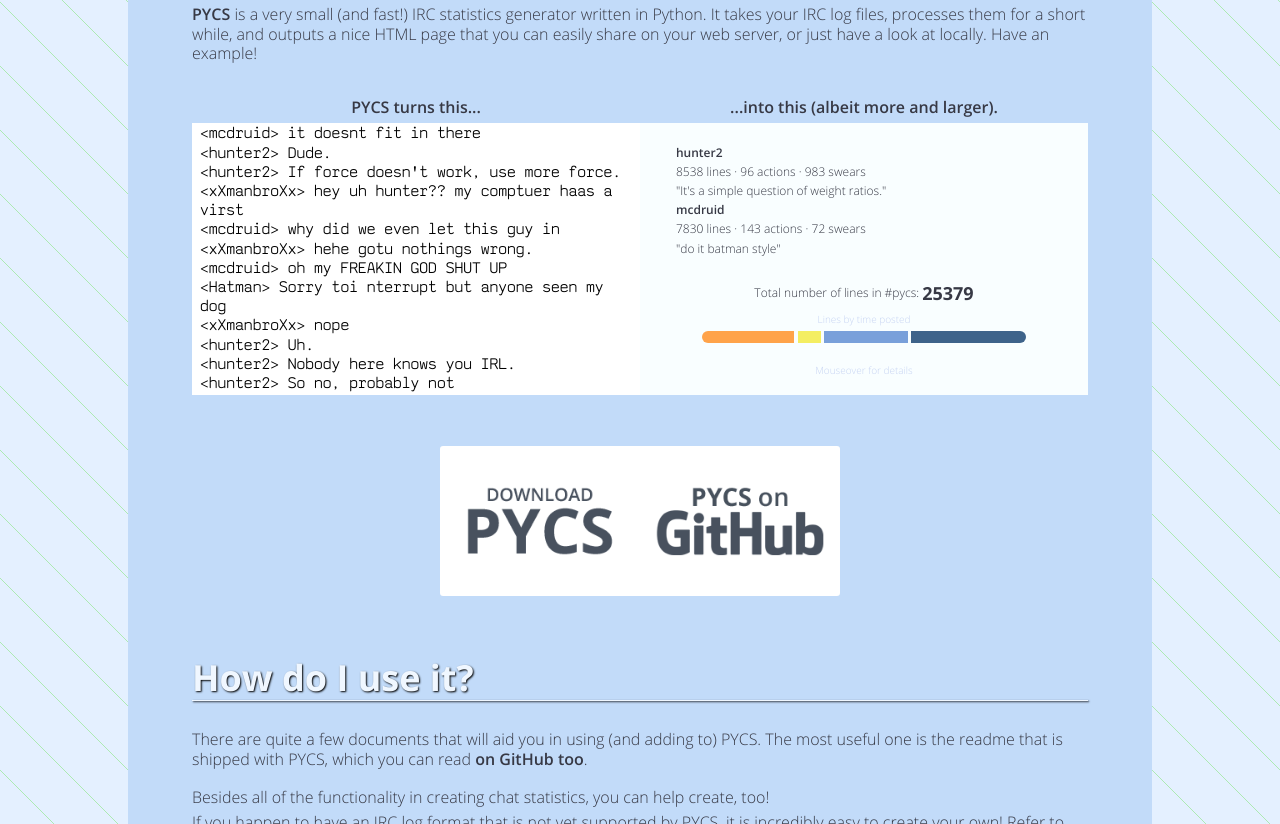
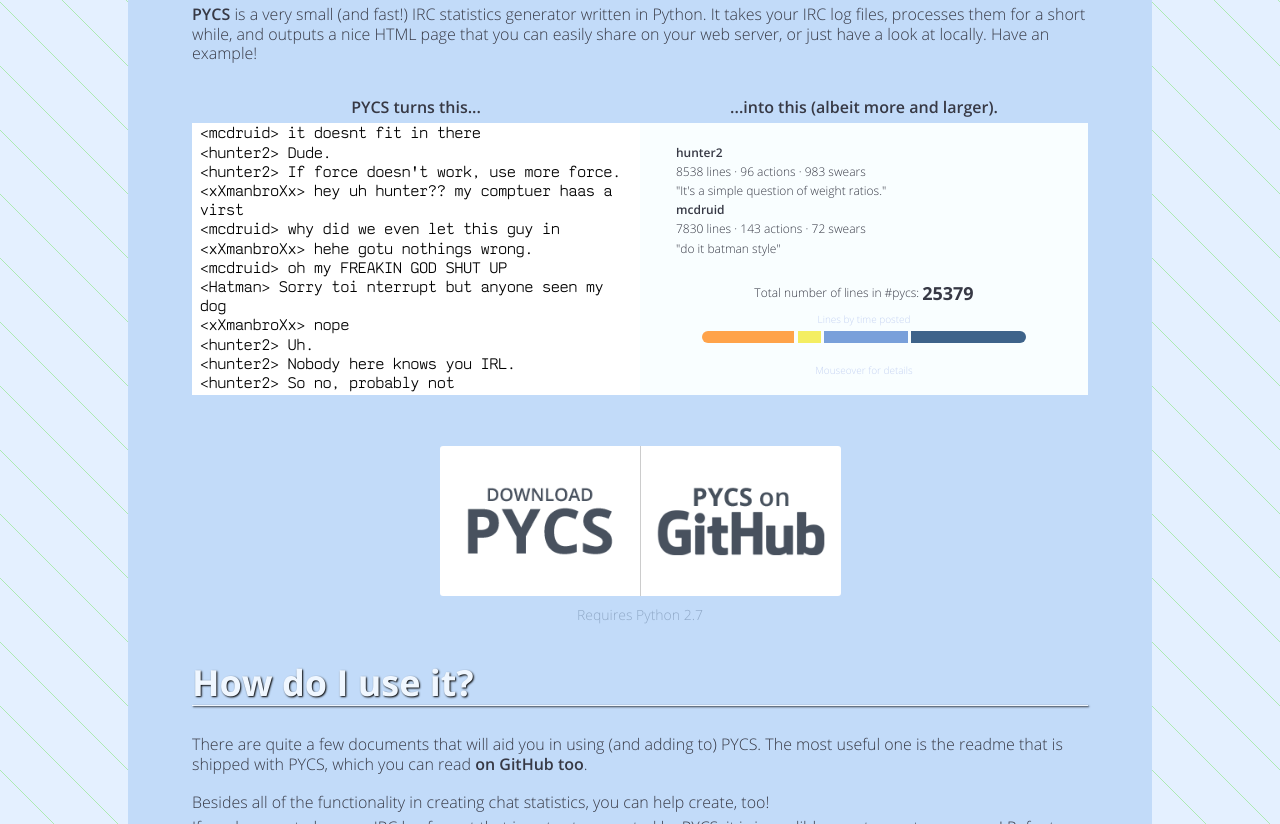
Before and after one commit to obskyr/pycs, a plain HTML site: page index.html in a window 1280 px wide. Shown: the part 382-1206 px from the top of the page. Drawn offline with Linux system fonts and the light colour scheme.

Commit message:
Added requirement text, minor fixes.

```diff
--- a/index.html
+++ b/index.html
@@ -147,9 +147,11 @@
             <br>
             <br>
             <div class="center nowrap">
-                <a href="https://github.com/obskyr/pycs/archive/master.zip"><img class="dl" src="resources/images/download-left.png" alt="Download PYCS"></a><img class="ds" src="resources/images/download-sep.png" alt=" | "><a href="https://github.com/LpSamuelm/pycs"><img class="dr" src="resources/images/download-right.png" alt="PYCS on GitHub"></a>
+                <a href="https://github.com/obskyr/pycs/archive/master.zip"><img class="dl" src="resources/images/download-left.png" alt="Download PYCS"></a><div class="ds"></div><a href="https://github.com/obskyr/pycs"><img class="dr" src="resources/images/download-right.png" alt="PYCS on GitHub"></a>
             </div>
-            <br>
+            <div class="required">
+                Requires Python 2.7
+            </div>
             <br>
             <h2>
                 How do I use it?
--- a/resources/stylesheet.css
+++ b/resources/stylesheet.css
@@ -190,7 +190,20 @@
 img.right{border-radius: 0px 10px 10px 0px;}
 img.dl{border-radius: 3px 0px 0px 3px; -webkit-border-radius: 3px 0px 0px 3px; -moz-border-radius: 3px 0px 0px 3px; height: 150px;}
 img.dr{border-radius: 0px 3px 3px 0px; -webkit-border-radius: 0px 3px 3px 0px; border-radius: 0px 3px 3px 0px; height: 150px;}
-img.ds{height:150px;}
+
+.ds{
+    display: inline-block;;
+    width: 1px;
+    height: 150px;
+    background-color: #CCCCCC;
+}
+
+.required {
+    margin-top: 5px;
+    color: #90A9C8;
+    font-size: 14px;
+    text-align: center;
+}
 
 .comment {
 	font-family: OpenSans-Light;
```
Also changed, not shown: resources/images/download-sep.png (deleted).
